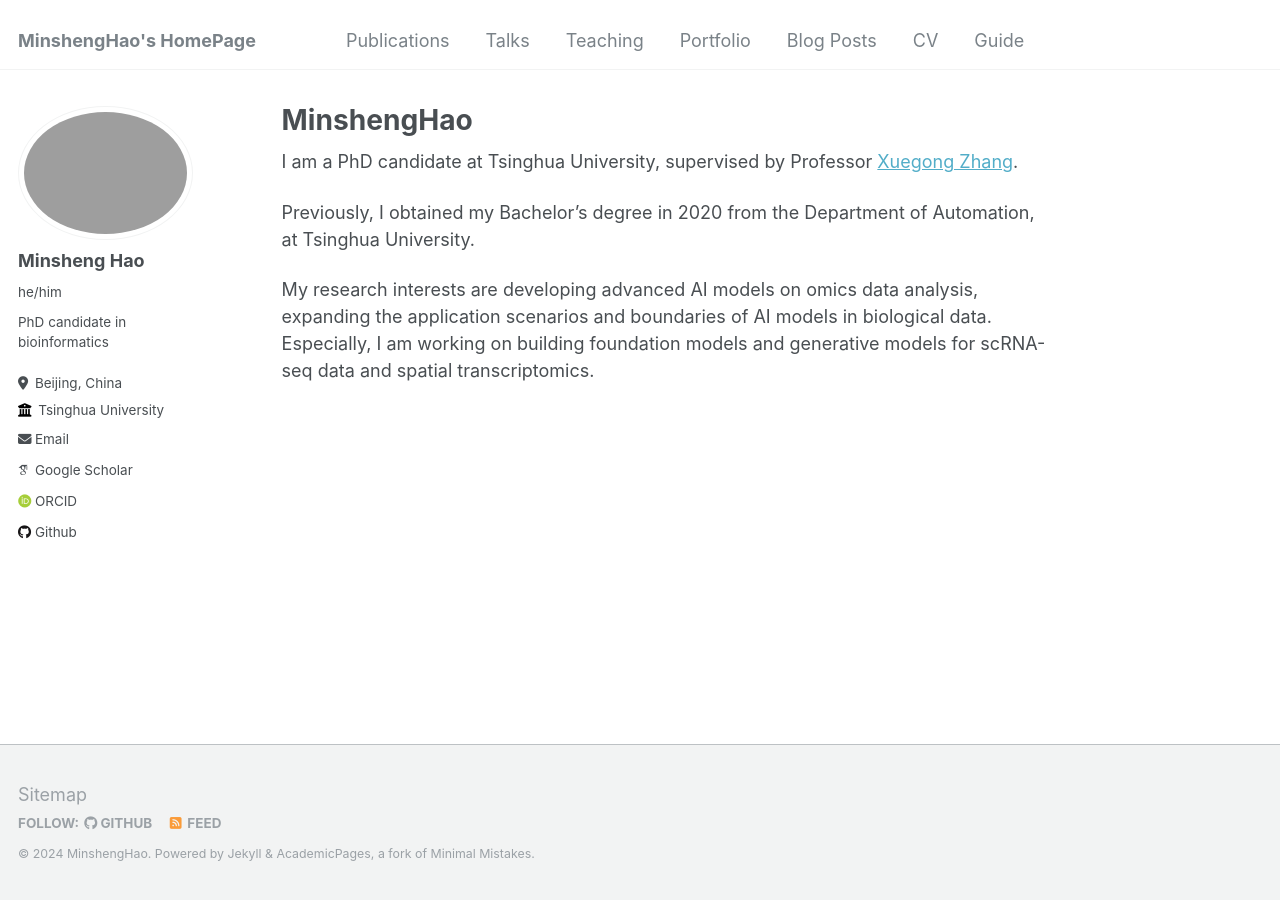
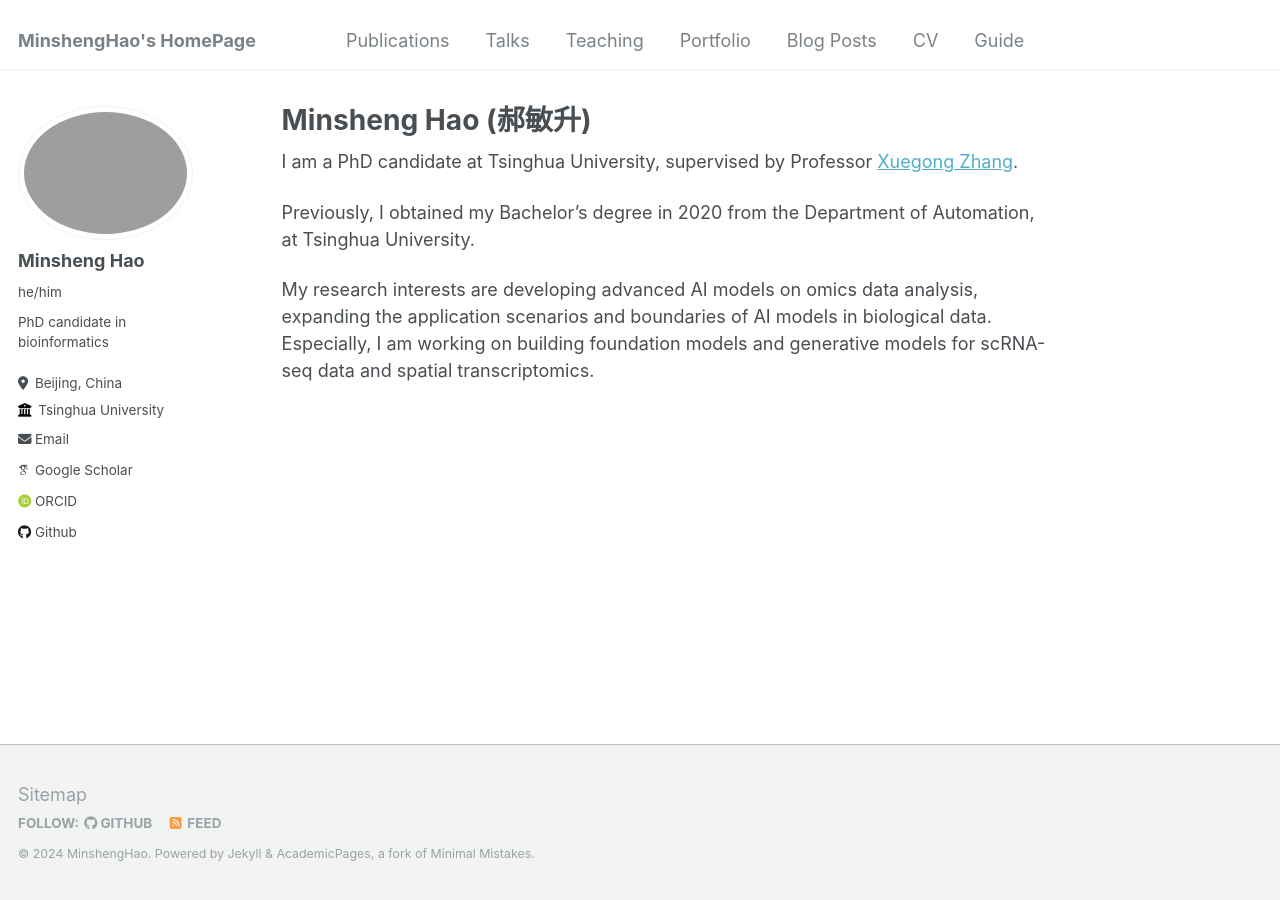
Before and after one commit to WhirlFirst/WhirlFirst.github.io, a Jekyll site: the page built from _pages/about.md, in a window 1280 px wide. Built offline with Jekyll 4.4.1, drawn with Linux system fonts in a browser that asks for light colours; some web fonts are replaced.

Commit message:
Update about.md

```diff
--- a/_pages/about.md
+++ b/_pages/about.md
@@ -1,6 +1,6 @@
 ---
 permalink: /
-title: "MinshengHao"
+title: "Minsheng Hao (郝敏升)"
 author_profile: true
 redirect_from:
   - /about/
```
